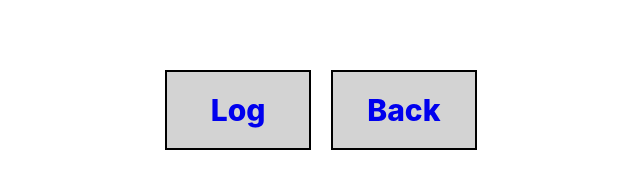
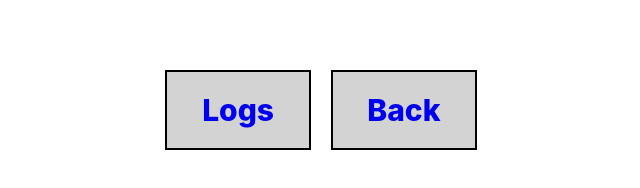
Before and after one commit to Jimmicorey/my-baby-log-app, a React (Create React App) app: page /changediaper in a window 1280 px wide. Shown: the part 344-532 px from the top of the page, without its empty margins (319-959 px from the left). Built offline with nearby package versions, Linux system fonts and the light colour scheme.

Commit message:
minor typo edits, added API live server url

```diff
--- a/src/components/ChangeDiaper/ChangeDiaper.js
+++ b/src/components/ChangeDiaper/ChangeDiaper.js
@@ -78,7 +78,7 @@ class ChangeDiaper extends React.Component {
           </div> */}
 
           <div className='flex-container-row'>
-            <Link to='/changediaperlog' className='button-nav'>Log</Link>
+            <Link to='/changediaperlog' className='button-nav'>Logs</Link>
             <Link to='/' className='button-nav'>Back</Link>
           </div>
 
--- a/src/config.js
+++ b/src/config.js
@@ -1,6 +1,9 @@
 export default {
   //may have to change this???
   API_ENDPOINT: 'http://localhost:8000/api/datalogs',
+
+  //LIVE SERVER AT THE FOLLOWING
+  //API_ENDPOINT: `https://my-baby-log-api.herokuapp.com/`,
 
 
   //TOKEN_KEY: 'my-baby-log-auth-token', <<---- STRETCH GOAL --->>
```
